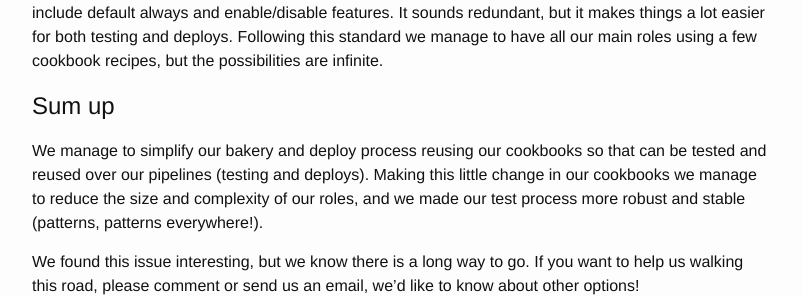
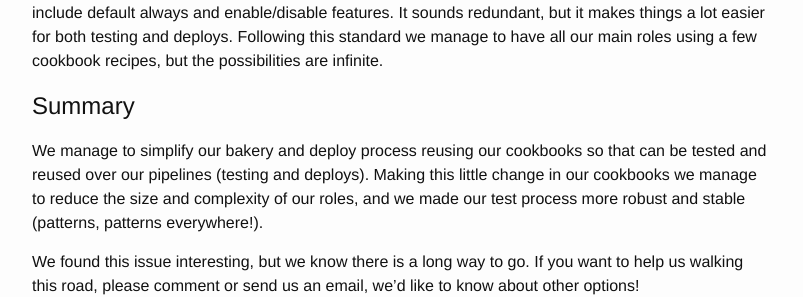
Before and after one commit to jcastillocano/jcastillocano.github.io, a Jekyll site: the page built from _posts/2016-11-30-cookbook-design.markdown, in a window 1280 px wide. Shown: the part 1870-2167 px from the top of the page, without its empty margins (238-1041 px from the left). Built offline with Jekyll 4.4.1, drawn with Linux system fonts in a browser that asks for light colours.

Commit message:
More typos fixed

```diff
--- a/_posts/2016-11-30-cookbook-design.markdown
+++ b/_posts/2016-11-30-cookbook-design.markdown
@@ -97,7 +97,7 @@ easier for both testing and deploys. Following this standard we manage
 to have all our main roles using a few cookbook recipes, but the
 possibilities are infinite.
 
-# Sum up
+# Summary
 
 We manage to simplify our bakery and deploy process reusing our
 cookbooks so that can be tested and reused over our pipelines (testing
```
